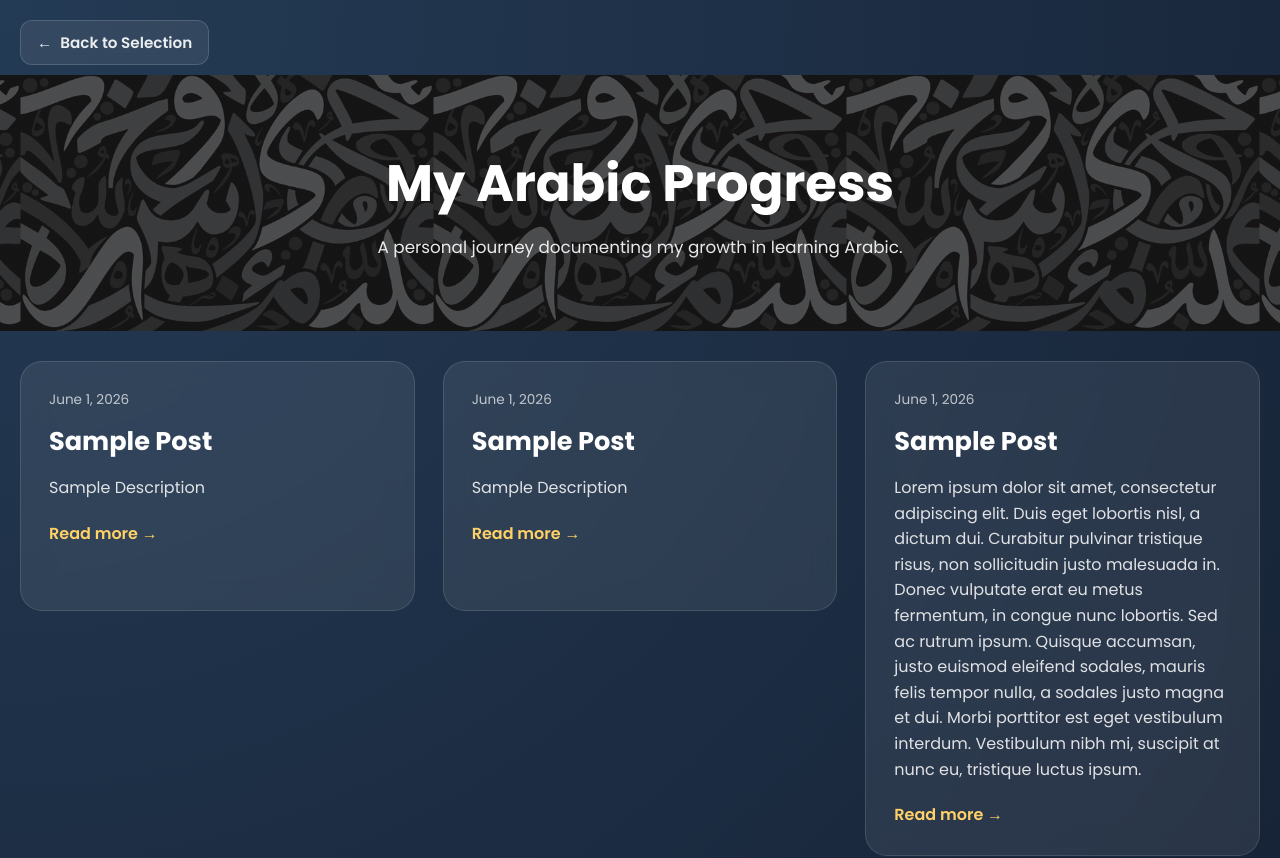
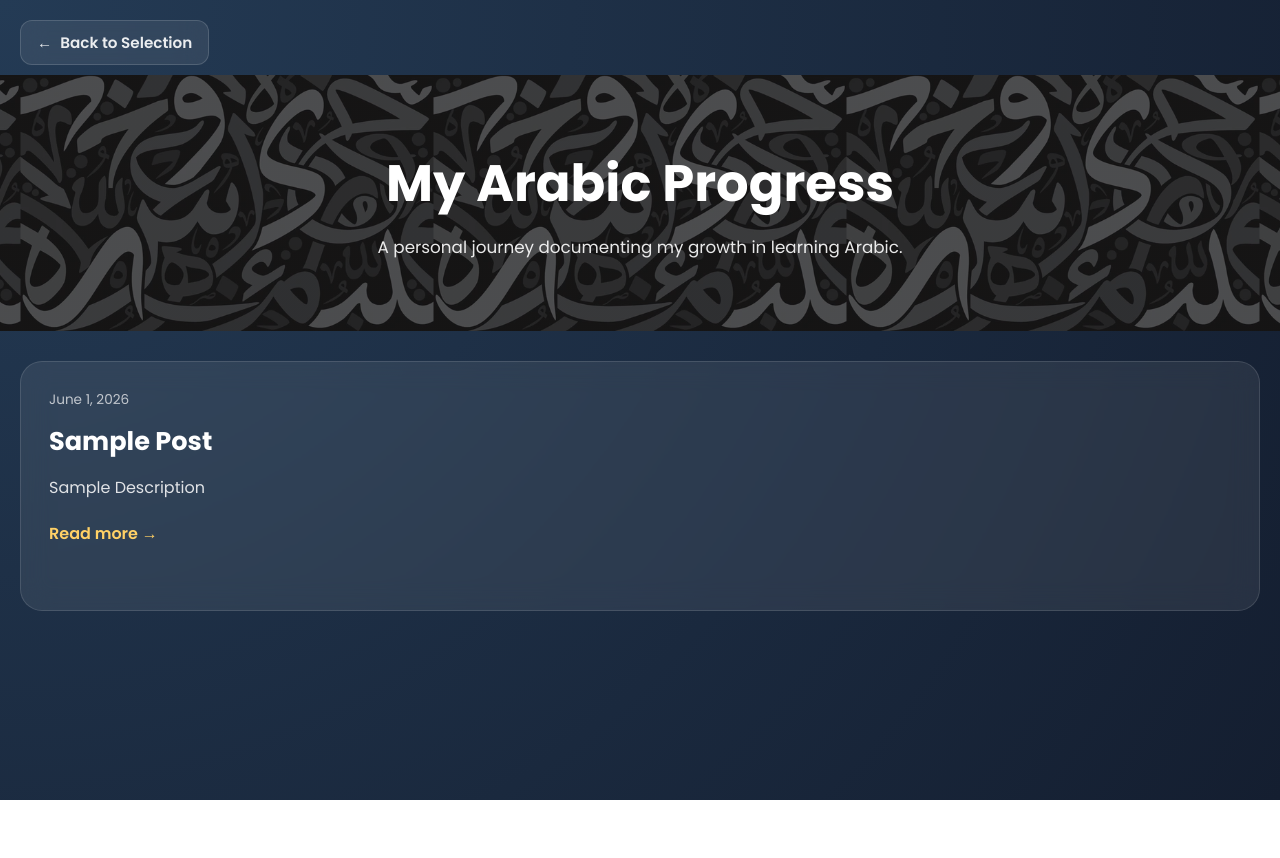
Before and after one commit to Tawseef-Reza/accountability, a React (Vite) app: page /arabic in a window 1280 px wide. Shown: the top 858 px of the page. After the commit the page ends 800 px from the top, so only its background shows below. Built offline with nearby package versions, Linux system fonts and the light colour scheme.

Commit message:
sample text

```diff
--- a/src/data/arabicPosts.js
+++ b/src/data/arabicPosts.js
@@ -3,35 +3,6 @@ const arabicPosts = [
     id: 1,
     title: 'Sample Post',
     description: 'Sample Description',
-    content:
-      'Lorem ipsum dolor sit amet, consectetur adipiscing elit. Duis eget lobortis nisl, a dictum dui. Curabitur pulvinar tristique risus, non sollicitudin justo malesuada in. Donec vulputate erat eu metus fermentum, in congue nunc lobortis. Sed ac rutrum ipsum. Quisque accumsan, justo euismod eleifend sodales, mauris felis tempor nulla, a sodales justo magna et dui. Morbi porttitor est eget vestibulum interdum. Vestibulum nibh mi, suscipit at nunc eu, tristique luctus ipsum.',
-    date: 'June 1, 2026',
-  },
-  {
-    id: 2,
-    title: 'Sample Post',
-    description: 'Sample Description',
-    content:
-      'Lorem ipsum dolor sit amet, consectetur adipiscing elit. Duis eget lobortis nisl, a dictum dui. Curabitur pulvinar tristique risus, non sollicitudin justo malesuada in. Donec vulputate erat eu metus fermentum, in congue nunc lobortis. Sed ac rutrum ipsum. Quisque accumsan, justo euismod eleifend sodales, mauris felis tempor nulla, a sodales justo magna et dui. Morbi porttitor est eget vestibulum interdum. Vestibulum nibh mi, suscipit at nunc eu, tristique luctus ipsum.',
-    date: 'June 1, 2026',
-  },{
-    id: 3,
-    title: 'Sample Post',
-    description: 'Lorem ipsum dolor sit amet, consectetur adipiscing elit. Duis eget lobortis nisl, a dictum dui. Curabitur pulvinar tristique risus, non sollicitudin justo malesuada in. Donec vulputate erat eu metus fermentum, in congue nunc lobortis. Sed ac rutrum ipsum. Quisque accumsan, justo euismod eleifend sodales, mauris felis tempor nulla, a sodales justo magna et dui. Morbi porttitor est eget vestibulum interdum. Vestibulum nibh mi, suscipit at nunc eu, tristique luctus ipsum.',
-    content:
-      'Sample Content',
-    date: 'June 1, 2026',
-  },{
-    id: 4,
-    title: 'Sample Post',
-    description: 'Sample Description',
-    content:
-      'Lorem ipsum dolor sit amet, consectetur adipiscing elit. Duis eget lobortis nisl, a dictum dui. Curabitur pulvinar tristique risus, non sollicitudin justo malesuada in. Donec vulputate erat eu metus fermentum, in congue nunc lobortis. Sed ac rutrum ipsum. Quisque accumsan, justo euismod eleifend sodales, mauris felis tempor nulla, a sodales justo magna et dui. Morbi porttitor est eget vestibulum interdum. Vestibulum nibh mi, suscipit at nunc eu, tristique luctus ipsum.',
-    date: 'June 1, 2026',
-  },{
-    id: 5,
-    title: 'Sample Post',
-    description: 'Lorem ipsum dolor sit amet, consectetur adipiscing elit. Duis eget lobortis nisl, a dictum dui. Curabitur pulvinar tristique risus, non sollicitudin justo malesuada in. Donec vulputate erat eu metus fermentum, in congue nunc lobortis. Sed ac rutrum ipsum. Quisque accumsan, justo euismod eleifend sodales, mauris felis tempor nulla, a sodales justo magna et dui. Morbi porttitor est eget vestibulum interdum. Vestibulum nibh mi, suscipit at nunc eu, tristique luctus ipsum.',
     content:
       'Sample Content',
     date: 'June 1, 2026',
--- a/src/data/careerPosts.js
+++ b/src/data/careerPosts.js
@@ -3,35 +3,6 @@ const careerPosts = [
     id: 1,
     title: 'Sample Post',
     description: 'Sample Description',
-    content:
-      'Lorem ipsum dolor sit amet, consectetur adipiscing elit. Duis eget lobortis nisl, a dictum dui. Curabitur pulvinar tristique risus, non sollicitudin justo malesuada in. Donec vulputate erat eu metus fermentum, in congue nunc lobortis. Sed ac rutrum ipsum. Quisque accumsan, justo euismod eleifend sodales, mauris felis tempor nulla, a sodales justo magna et dui. Morbi porttitor est eget vestibulum interdum. Vestibulum nibh mi, suscipit at nunc eu, tristique luctus ipsum.',
-    date: 'June 1, 2026',
-  },
-  {
-    id: 2,
-    title: 'Sample Post',
-    description: 'Sample Description',
-    content:
-      'Lorem ipsum dolor sit amet, consectetur adipiscing elit. Duis eget lobortis nisl, a dictum dui. Curabitur pulvinar tristique risus, non sollicitudin justo malesuada in. Donec vulputate erat eu metus fermentum, in congue nunc lobortis. Sed ac rutrum ipsum. Quisque accumsan, justo euismod eleifend sodales, mauris felis tempor nulla, a sodales justo magna et dui. Morbi porttitor est eget vestibulum interdum. Vestibulum nibh mi, suscipit at nunc eu, tristique luctus ipsum.',
-    date: 'June 1, 2026',
-  },{
-    id: 3,
-    title: 'Sample Post',
-    description: 'Lorem ipsum dolor sit amet, consectetur adipiscing elit. Duis eget lobortis nisl, a dictum dui. Curabitur pulvinar tristique risus, non sollicitudin justo malesuada in. Donec vulputate erat eu metus fermentum, in congue nunc lobortis. Sed ac rutrum ipsum. Quisque accumsan, justo euismod eleifend sodales, mauris felis tempor nulla, a sodales justo magna et dui. Morbi porttitor est eget vestibulum interdum. Vestibulum nibh mi, suscipit at nunc eu, tristique luctus ipsum.',
-    content:
-      'Sample Content',
-    date: 'June 1, 2026',
-  },{
-    id: 4,
-    title: 'Sample Post',
-    description: 'Sample Description',
-    content:
-      'Lorem ipsum dolor sit amet, consectetur adipiscing elit. Duis eget lobortis nisl, a dictum dui. Curabitur pulvinar tristique risus, non sollicitudin justo malesuada in. Donec vulputate erat eu metus fermentum, in congue nunc lobortis. Sed ac rutrum ipsum. Quisque accumsan, justo euismod eleifend sodales, mauris felis tempor nulla, a sodales justo magna et dui. Morbi porttitor est eget vestibulum interdum. Vestibulum nibh mi, suscipit at nunc eu, tristique luctus ipsum.',
-    date: 'June 1, 2026',
-  },{
-    id: 5,
-    title: 'Sample Post',
-    description: 'Lorem ipsum dolor sit amet, consectetur adipiscing elit. Duis eget lobortis nisl, a dictum dui. Curabitur pulvinar tristique risus, non sollicitudin justo malesuada in. Donec vulputate erat eu metus fermentum, in congue nunc lobortis. Sed ac rutrum ipsum. Quisque accumsan, justo euismod eleifend sodales, mauris felis tempor nulla, a sodales justo magna et dui. Morbi porttitor est eget vestibulum interdum. Vestibulum nibh mi, suscipit at nunc eu, tristique luctus ipsum.',
     content:
       'Sample Content',
     date: 'June 1, 2026',
--- a/src/data/islamicPosts.js
+++ b/src/data/islamicPosts.js
@@ -3,35 +3,6 @@ const islamicPosts = [
     id: 1,
     title: 'Sample Post',
     description: 'Sample Description',
-    content:
-      'Lorem ipsum dolor sit amet, consectetur adipiscing elit. Duis eget lobortis nisl, a dictum dui. Curabitur pulvinar tristique risus, non sollicitudin justo malesuada in. Donec vulputate erat eu metus fermentum, in congue nunc lobortis. Sed ac rutrum ipsum. Quisque accumsan, justo euismod eleifend sodales, mauris felis tempor nulla, a sodales justo magna et dui. Morbi porttitor est eget vestibulum interdum. Vestibulum nibh mi, suscipit at nunc eu, tristique luctus ipsum.',
-    date: 'June 1, 2026',
-  },
-  {
-    id: 2,
-    title: 'Sample Post',
-    description: 'Sample Description',
-    content:
-      'Lorem ipsum dolor sit amet, consectetur adipiscing elit. Duis eget lobortis nisl, a dictum dui. Curabitur pulvinar tristique risus, non sollicitudin justo malesuada in. Donec vulputate erat eu metus fermentum, in congue nunc lobortis. Sed ac rutrum ipsum. Quisque accumsan, justo euismod eleifend sodales, mauris felis tempor nulla, a sodales justo magna et dui. Morbi porttitor est eget vestibulum interdum. Vestibulum nibh mi, suscipit at nunc eu, tristique luctus ipsum.',
-    date: 'June 1, 2026',
-  },{
-    id: 3,
-    title: 'Sample Post',
-    description: 'Lorem ipsum dolor sit amet, consectetur adipiscing elit. Duis eget lobortis nisl, a dictum dui. Curabitur pulvinar tristique risus, non sollicitudin justo malesuada in. Donec vulputate erat eu metus fermentum, in congue nunc lobortis. Sed ac rutrum ipsum. Quisque accumsan, justo euismod eleifend sodales, mauris felis tempor nulla, a sodales justo magna et dui. Morbi porttitor est eget vestibulum interdum. Vestibulum nibh mi, suscipit at nunc eu, tristique luctus ipsum.',
-    content:
-      'Sample Content',
-    date: 'June 1, 2026',
-  },{
-    id: 4,
-    title: 'Sample Post',
-    description: 'Sample Description',
-    content:
-      'Lorem ipsum dolor sit amet, consectetur adipiscing elit. Duis eget lobortis nisl, a dictum dui. Curabitur pulvinar tristique risus, non sollicitudin justo malesuada in. Donec vulputate erat eu metus fermentum, in congue nunc lobortis. Sed ac rutrum ipsum. Quisque accumsan, justo euismod eleifend sodales, mauris felis tempor nulla, a sodales justo magna et dui. Morbi porttitor est eget vestibulum interdum. Vestibulum nibh mi, suscipit at nunc eu, tristique luctus ipsum.',
-    date: 'June 1, 2026',
-  },{
-    id: 5,
-    title: 'Sample Post',
-    description: 'Lorem ipsum dolor sit amet, consectetur adipiscing elit. Duis eget lobortis nisl, a dictum dui. Curabitur pulvinar tristique risus, non sollicitudin justo malesuada in. Donec vulputate erat eu metus fermentum, in congue nunc lobortis. Sed ac rutrum ipsum. Quisque accumsan, justo euismod eleifend sodales, mauris felis tempor nulla, a sodales justo magna et dui. Morbi porttitor est eget vestibulum interdum. Vestibulum nibh mi, suscipit at nunc eu, tristique luctus ipsum.',
     content:
       'Sample Content',
     date: 'June 1, 2026',
```
